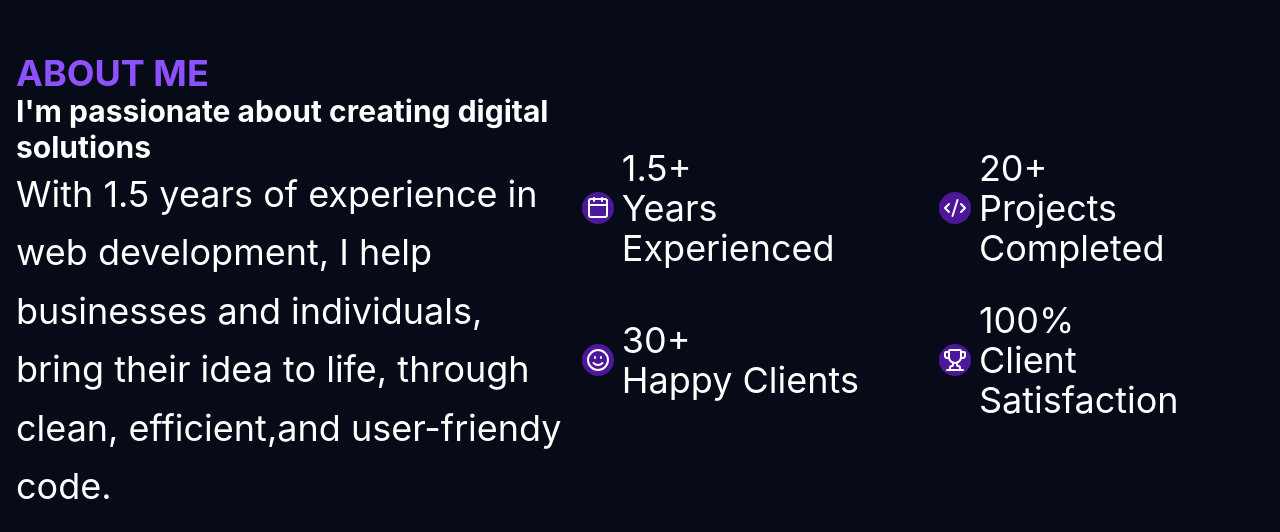
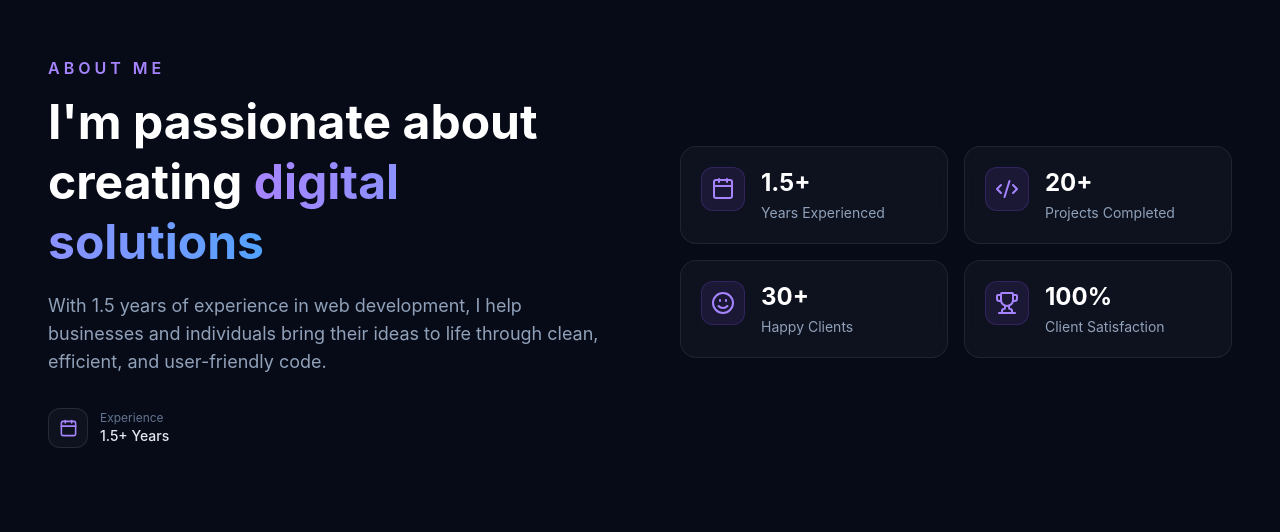
Before and after one commit to Aakash-Jha-818/Modern_Portfolio, a React (Vite) app: page / in a window 1280 px wide. Shown: the part 948-1480 px from the top of the page. Built offline with nearby package versions, Linux system fonts and the light colour scheme.

Commit message:
Refactor About component layout and styling

```diff
--- a/src/components/About.jsx
+++ b/src/components/About.jsx
@@ -1,39 +1,99 @@
-import React from 'react'
-import {Calendar} from 'lucide-react'
+import React from "react";
+import { Calendar } from "lucide-react";
 
-const About = ({data}) => {
+const About = ({ data }) => {
   return (
-    <div>
-      <section id='About' className='min-h-screen pt-20 bg-[#070B18] flex justify-center text-white flex-col gap-5 md:flex md:flex-row md:justify-around md:items-center md:text-3xl lg:text-4xl  p-4'>
+    <section
+      id="About"
+      className="min-h-screen bg-[#070B18] text-white px-4 py-20 md:px-8 lg:px-12 flex items-center"
+    >
+      <div className="max-w-7xl w-full mx-auto grid grid-cols-1 lg:grid-cols-2 gap-12 lg:gap-20 items-center">
 
-        <div className="div1 flex flex-col md:w-1/2 ">
-            <span className='uppercase text-violet-500 text-2xl font-bold lg:text-4xl'>About Me</span>
-            <h2 className='text-white font-bold text-3xl'>I'm passionate about creating digital solutions   </h2>
-        <p className='leading-relaxed'>With 1.5 years of experience in web development,
-            I help businesses and individuals, bring their idea to life,
-            through clean, efficient,and user-friendy code.
-        </p>
-        </div>
-        <div className="div2">
-           <div className="aboutIcons flex flex-col gap-8 lg:grid lg:grid-cols-2">
-         {
-            data.map((item)=>(
-                <div className='flex gap-2 items-center' key={item.id}>
-                  <div className="icon bg-violet-900 p-1 rounded-2xl">{item.icon}</div>
-                  <div className='flex flex-col'>
-                    <h4>{item.no}</h4>
-                    <p>{item.title}</p>
-                  </div>
-                </div>
-            ))
-         }
+        <div className="flex flex-col">
+          <span className="uppercase text-sm md:text-base tracking-[0.25em] text-violet-400 font-semibold">
+            About Me
+          </span>
 
-        </div>
+          <h2 className="mt-3 text-3xl md:text-4xl lg:text-5xl font-bold leading-tight">
+            I&apos;m passionate about creating{" "}
+            <span className="text-transparent bg-clip-text bg-linear-to-r from-violet-400 to-blue-400">
+              digital solutions
+            </span>
+          </h2>
+
+          <p className="mt-5 max-w-xl text-sm md:text-base lg:text-lg leading-7 text-slate-400">
+            With 1.5 years of experience in web development, I help businesses
+            and individuals bring their ideas to life through clean, efficient,
+            and user-friendly code.
+          </p>
+
+          <div className="mt-8 flex items-center gap-3 text-sm text-slate-400">
+            <div className="flex h-10 w-10 items-center justify-center rounded-xl border border-white/10 bg-white/3 text-violet-400">
+              <Calendar size={19} />
+            </div>
+
+            <div>
+              <p className="text-xs text-slate-500">Experience</p>
+              <p className="font-medium text-slate-200">1.5+ Years</p>
+            </div>
+          </div>
         </div>
 
-      </section>
-    </div>
-  )
-}
+        <div className="grid grid-cols-1 sm:grid-cols-2 gap-4">
+          {data.map((item) => (
+            <div
+              key={item.id}
+              className="
+                group
+                relative
+                overflow-hidden
+                rounded-2xl
+                border border-white/8
+                bg-white/3
+                backdrop-blur-md
+                p-5
+                transition-all
+                duration-300
+                hover:-translate-y-1
+                hover:border-violet-500/40
+                hover:bg-white/5
+              "
+            >
+              <div className="flex items-start gap-4">
+                <div
+                  className="
+                    flex h-11 w-11 shrink-0 items-center justify-center
+                    rounded-xl
+                    border border-violet-500/20
+                    bg-violet-500/10
+                    text-violet-400
+                    transition-all duration-300
+                    group-hover:bg-violet-500/20
+                    group-hover:border-violet-500/40
+                  "
+                >
+                  {item.icon}
+                </div>
 
-export default About
+                <div>
+                  <h4 className="text-2xl font-bold text-white">
+                    {item.no}
+                  </h4>
+
+                  <p className="mt-1 text-sm text-slate-400">
+                    {item.title}
+                  </p>
+                </div>
+              </div>
+
+              <div className="absolute bottom-0 left-0 h-px w-0 bg-linear-to-r from-transparent via-violet-500 to-transparent transition-all duration-500 group-hover:w-full" />
+            </div>
+          ))}
+        </div>
+
+      </div>
+    </section>
+  );
+};
+
+export default About;
```
